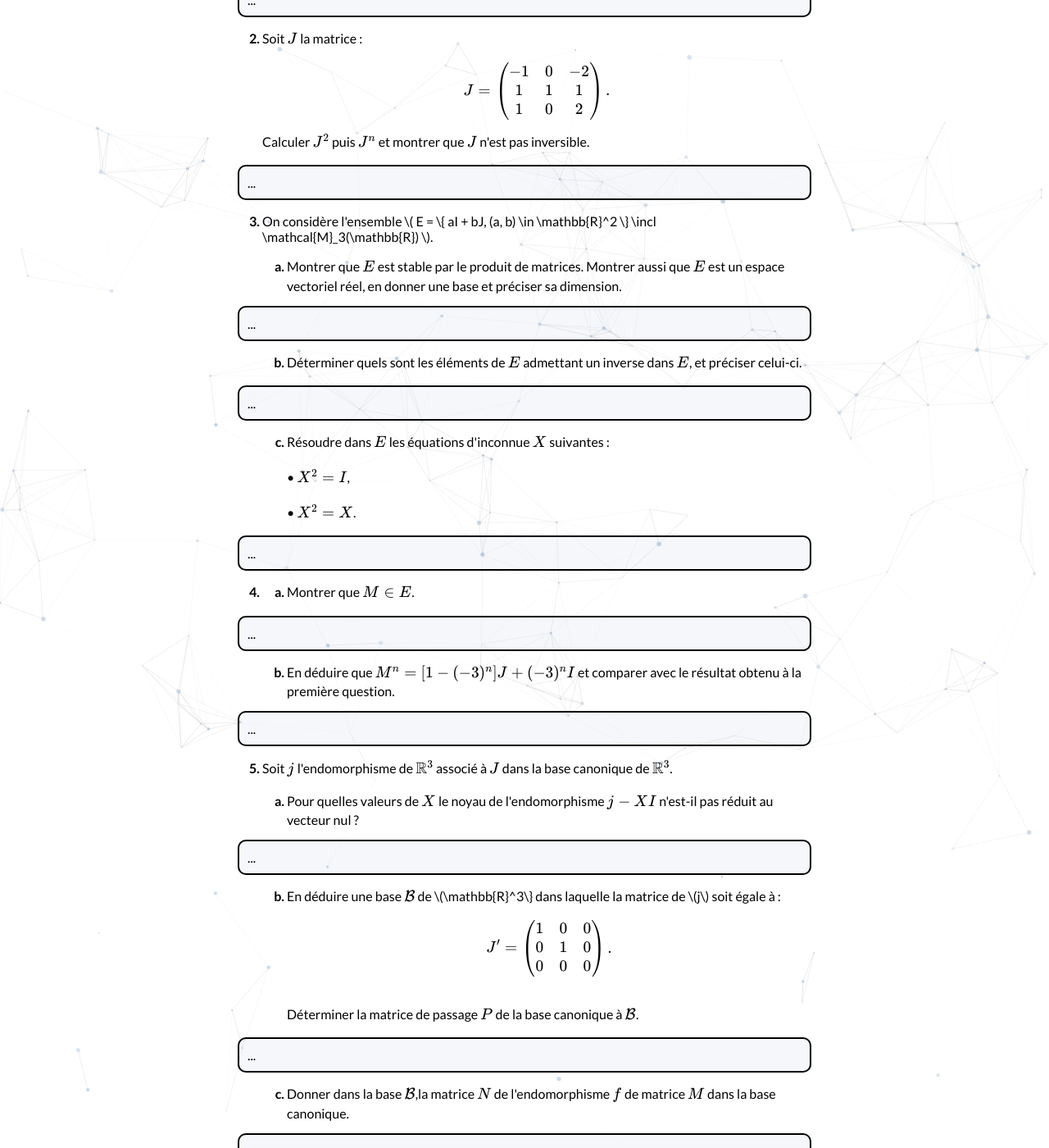
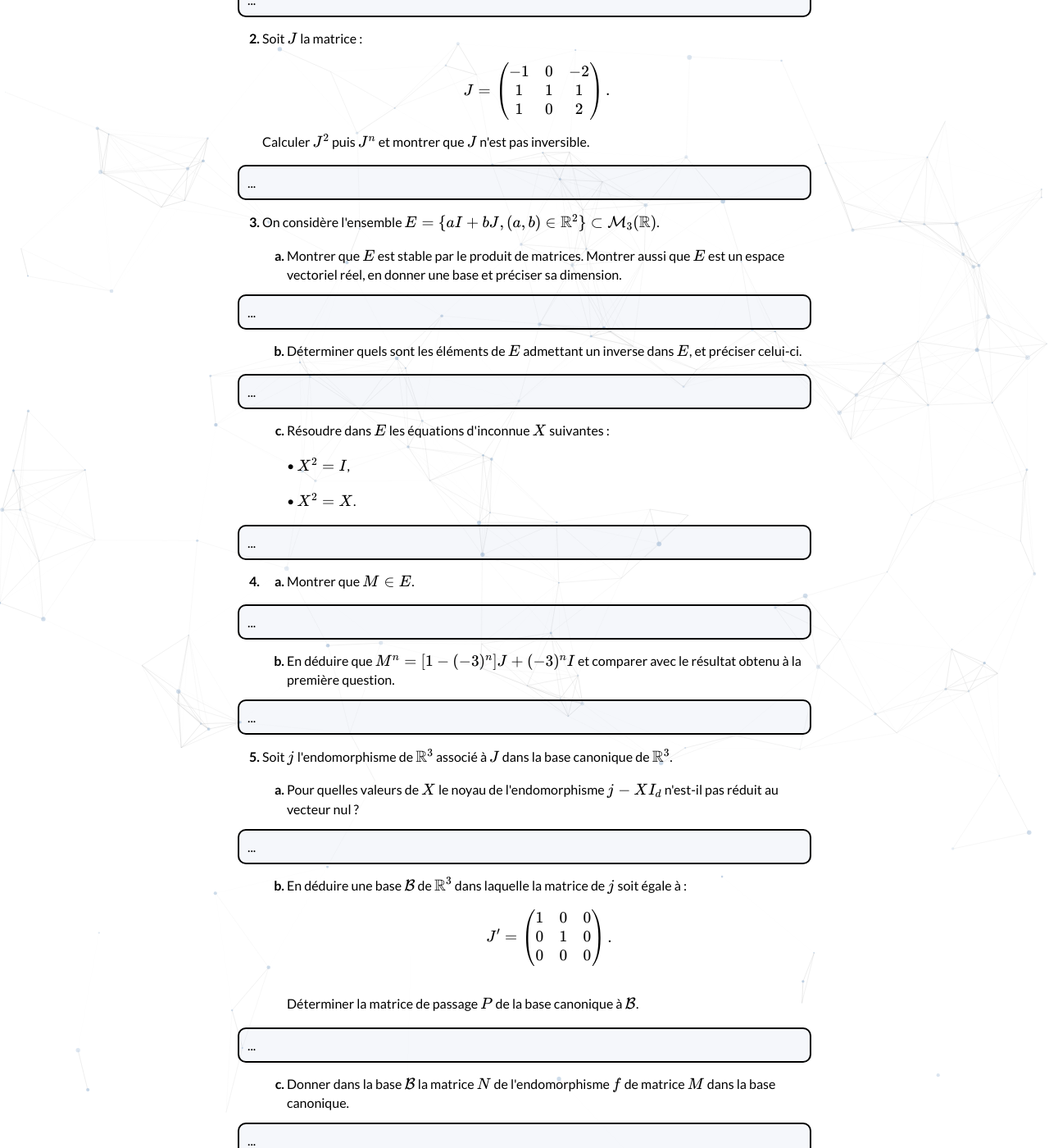
Before and after one commit to bglbrt/bglbrt.github.io, a Jekyll site: the page built from fr/corrections/administrateur_externe_1993.md, in a window 1280 px wide and 1400 px high, scrolled down 9622 px. Shown: the whole window at 82% size. Built offline with Jekyll 4.4.1, drawn with Linux system fonts in a browser that asks for light colours; nearby versions of some CDN libraries.

Commit message:
Fix mathematical expressions and matrix formatting in administrateur_externe_1993.md

```diff
--- a/fr/corrections/administrateur_externe_1993.md
+++ b/fr/corrections/administrateur_externe_1993.md
@@ -516,7 +516,7 @@ $$
     </li>
     <li>
         <p>
-        On considère l'ensemble \( E = \{ aI + bJ, (a, b) \in \mathbb{R}^2 \} \incl \mathcal{M}_3(\mathbb{R}) \).
+        On considère l'ensemble \( E = \{ aI + bJ, (a, b) \in \mathbb{R}^2 \} \subset \mathcal{M}_3(\mathbb{R}) \).
         </p>
         <ol type="a" start="1">
             <li>
@@ -565,13 +565,13 @@ $$
         </p>
         <ol type="a" start="1">
             <li>
-                Pour quelles valeurs de \(X\) le noyau de l'endomorphisme \(j - X I\) n'est-il pas réduit au vecteur nul ?
+                Pour quelles valeurs de \(X\) le noyau de l'endomorphisme \(j - X I_{d}\) n'est-il pas réduit au vecteur nul ?
                 <p style="border: solid 2px; border-radius: 10px; background-color:rgba(152, 180, 212, .1); padding-right: 10px; padding-left: 10px; padding-top: 10px; padding-bottom: 10px; margin: 15px 0 15px -60px;">
                     ...
                 </p>
             </li>
             <li>
-                En déduire une base \(\mathcal{B}\) de \(\mathbb{R}^3\} dans laquelle la matrice de \(j\) soit égale à :
+                En déduire une base \(\mathcal{B}\) de \(\mathbb{R}^3\) dans laquelle la matrice de \(j\) soit égale à :
                 $$
                 J' = \begin{pmatrix} 1 & 0 & 0 \\ 0 & 1 & 0 \\ 0 & 0 & 0 \end{pmatrix}.
                 $$
@@ -582,7 +582,7 @@ $$
                 </p>
             </li>
             <li>
-                Donner dans la base \(\mathcal{B}\),la matrice \(N\) de l'endomorphisme \(f\) de matrice \(M\) dans la base canonique.
+                Donner dans la base \(\mathcal{B}\) la matrice \(N\) de l'endomorphisme \(f\) de matrice \(M\) dans la base canonique.
                 <p style="border: solid 2px; border-radius: 10px; background-color:rgba(152, 180, 212, .1); padding-right: 10px; padding-left: 10px; padding-top: 10px; padding-bottom: 10px; margin: 15px 0 15px -60px;">
                     ...
                 </p>
```
